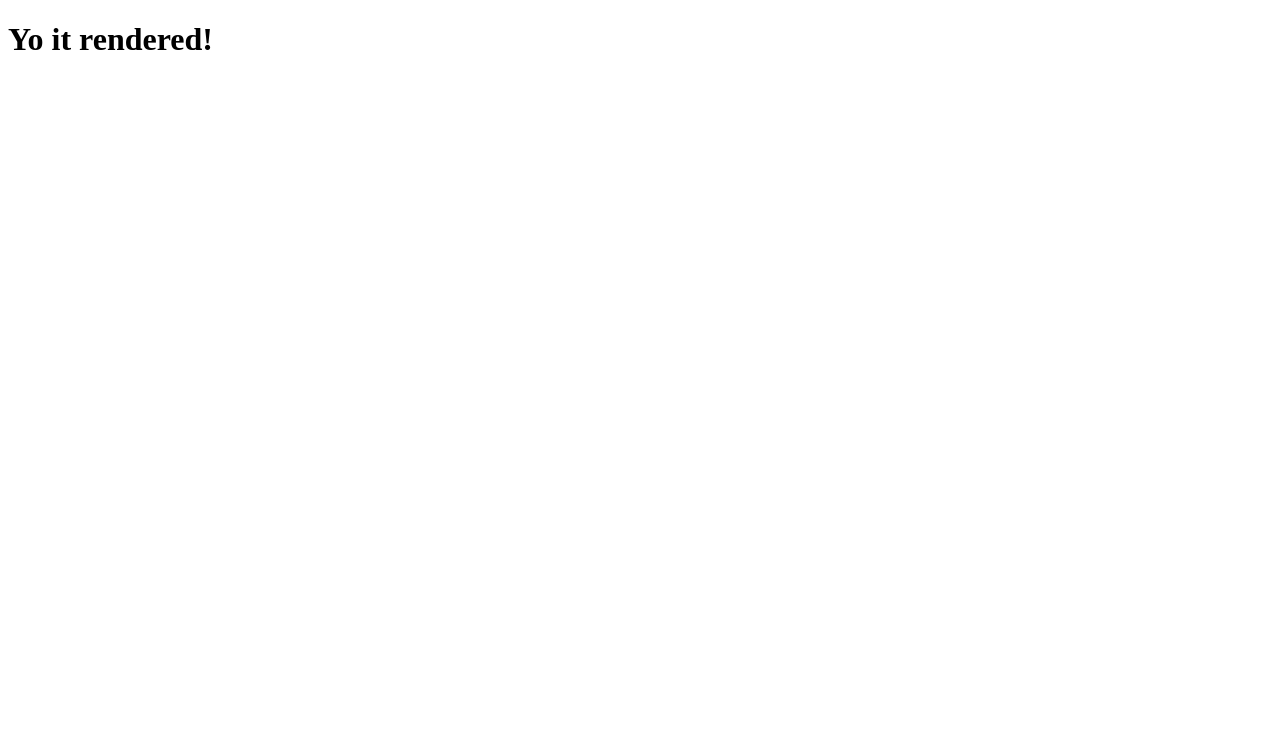
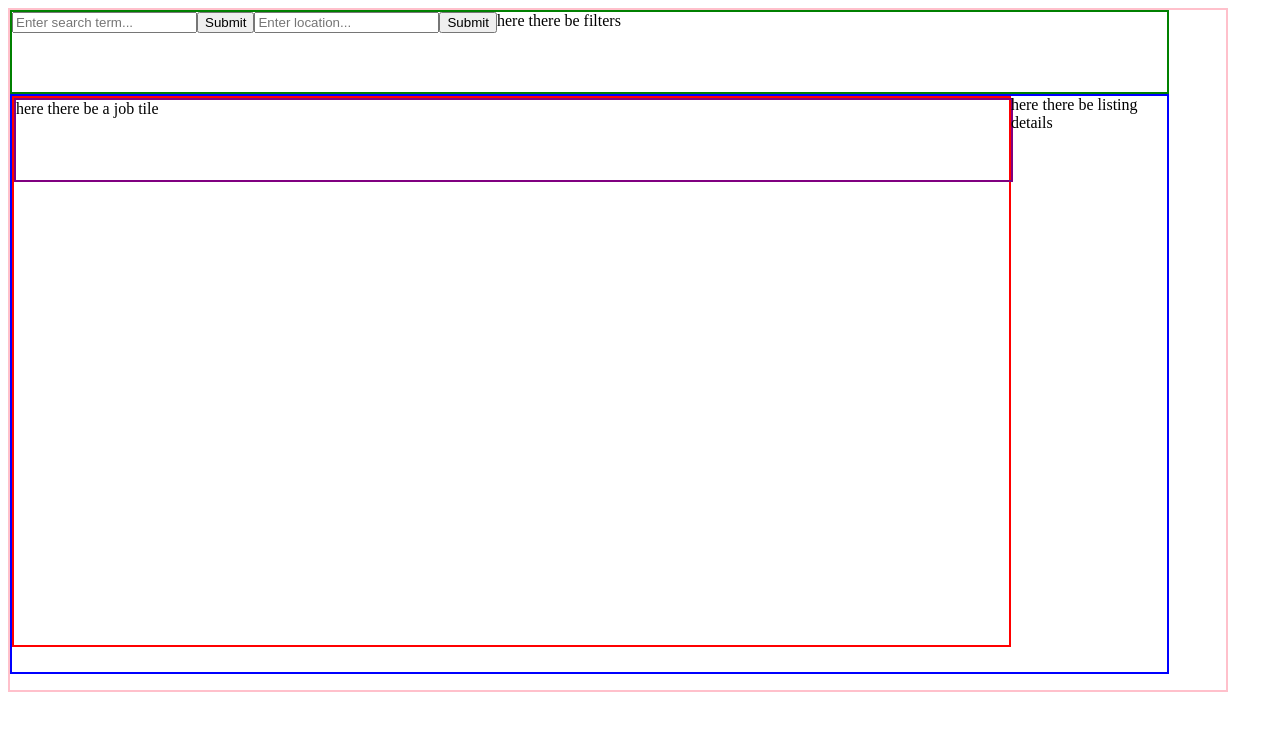
Before and after one commit to kevin-the-engi/JobSite, a React app: page / in a window 1280 px wide. Shown: the top 730 px of the page. Built offline with nearby package versions, Linux system fonts and the light colour scheme; the HTML template or start-up script is replaced by a standard one.

Commit message:
made base components, css, searchbars

```diff
--- a/client/src/components/App.jsx
+++ b/client/src/components/App.jsx
@@ -1,10 +1,18 @@
 import React, { useState, useEffect } from 'react';
+import styled from 'styled-components';
+
+import JobPortal from './JobPortal.jsx';
+
+const AppWrapper = styled.div`
+  margin: auto;
+`;
 
 const App = () => {
   return (
-    <div>
-      <h1>Yo it rendered!</h1>
-    </div>
+    <AppWrapper>
+      <JobPortal />
+      {/* <h1>Yo it rendered!</h1> */}
+    </AppWrapper>
   )
 }
 
--- /dev/null
+++ b/client/src/components/Filters.jsx
@@ -0,0 +1,18 @@
+import React from 'react';
+import styled from 'styled-components';
+
+class Filters extends React.Component{
+  constructor(props) {
+    super(props);
+    this.state = {
+
+    }
+  }
+
+  render() {
+    return <div>here there be filters</div>
+  }
+
+}
+
+export default Filters;
--- /dev/null
+++ b/client/src/components/JobPortal.jsx
@@ -0,0 +1,87 @@
+import React from 'react';
+import styled from 'styled-components';
+
+import NavBar from './NavBar.jsx';
+import SearchBar from './Searchbar.jsx';
+import Location from './Location.jsx';
+import Filters from './Filters.jsx';
+import ListJobResults from './ListJobResults.jsx';
+import ListingDetail from './ListingDetail.jsx';
+
+const PageWrapper = styled.div`
+  width: 95vw;
+  height: 85vh;
+  display: flex;
+  flex-direction: column;
+  align-items: center
+  justify-content: space-around;
+  border: 2px solid pink;
+`;
+
+const SearchWrapper = styled.div`
+  width: 95%;
+  height: 10vh;
+  display: flex;
+  flex-direction: row;
+  align-items: center
+  justify-content: space-around;
+  border: 2px solid green;
+`;
+
+const PortalWrapper = styled.div`
+  width: 95%;
+  height: 72vh;
+  display: flex;
+  flex-direction: row;
+  align-items: center
+  justify-content: space-around;
+  border: 2px solid blue;
+`;
+
+class JobPortal extends React.Component {
+  constructor(props) {
+    super(props);
+    this.state = {
+      search: '',
+      location: '',
+      jobResults: []
+    }
+
+    this.search = this.search.bind(this);
+    this.location = this.location.bind(this);
+  }
+
+  componentDidMount() {
+
+  }
+
+  search(term) {
+
+  }
+
+  location(term) {
+
+  }
+
+  render() {
+    const {search, location, jobResults} = this.state;
+
+    return(
+      <PageWrapper>
+        <NavBar />
+        <SearchWrapper>
+          <SearchBar />
+          <Location />
+          <Filters />
+        </SearchWrapper>
+        <PortalWrapper>
+          <ListJobResults jobResults={jobResults} />
+          <ListingDetail />
+        </PortalWrapper>
+      </PageWrapper>
+    )
+  }
+
+}
+
+export default JobPortal;
--- /dev/null
+++ b/client/src/components/JobResult.jsx
@@ -0,0 +1,17 @@
+import React from 'react';
+import styled from 'styled-components';
+
+
+const JobTile = styled.div`
+  height: 10vh;
+  width: 100%;
+  border: solid 2px purple;
+`;
+
+const JobResult = (props) => {
+
+  return <JobTile>here there be a job tile</JobTile>
+
+}
+
+export default JobResult;
--- /dev/null
+++ b/client/src/components/ListJobResults.jsx
@@ -0,0 +1,24 @@
+import React from 'react';
+import styled from 'styled-components';
+
+import JobResult from './JobResult.jsx';
+
+const ListWrapper = styled.div`
+  width: 95%;
+  height: 95%;
+  display: flex;
+  flex-direction: column;
+  align-items: center
+  justify-content: space-around;
+  border: 2px solid red;
+`;
+
+const ListJobResults = ({jobResults}) => {
+  return(
+    <ListWrapper>
+      <JobResult />
+    </ListWrapper>
+  )
+}
+
+export default ListJobResults;
--- /dev/null
+++ b/client/src/components/ListingDetail.jsx
@@ -0,0 +1,8 @@
+import React from 'react';
+import styled from 'styled-components';
+
+const ListingDetail = (props) =>(
+  <div>here there be listing details</div>
+)
+
+export default ListingDetail;
--- /dev/null
+++ b/client/src/components/Location.jsx
@@ -0,0 +1,47 @@
+import React from 'react';
+
+class Location extends React.Component {
+  constructor(props) {
+    super(props);
+
+    this.state = {
+      location: ''
+    }
+
+    this.handleChange = this.handleChange.bind(this);
+    this.handleSubmit = this.handleSubmit.bind(this);
+  }
+
+  handleChange(event) {
+    let field = event.target.name;
+    let value = event.target.value;
+
+    this.setState({
+      [field]: value
+    })
+  }
+
+  handleSubmit(event) {
+    event.preventDefault();
+
+  }
+
+  render() {
+    const {location} = this.state;
+
+    return(
+      <form id="location" onSubmit={this.handleSubmit}>
+        <input
+          onChange={this.handleChange}
+          type="text"
+          name="location"
+          value={location}
+          placeholder="Enter location...">
+        </input>
+        <input type="submit" value="Submit"></input>
+      </form>
+    )
+  }
+}
+
+export default Location;
--- /dev/null
+++ b/client/src/components/NavBar.jsx
@@ -0,0 +1,9 @@
+import React from 'react';
+
+const NavBar = (props) => {
+  return(
+    <div></div>
+  )
+}
+
+export default NavBar;
--- /dev/null
+++ b/client/src/components/Searchbar.jsx
@@ -0,0 +1,48 @@
+import React from 'react';
+
+class SearchBar extends React.Component {
+  constructor(props) {
+    super(props);
+
+    this.state = {
+      search: ''
+    }
+
+    this.handleChange = this.handleChange.bind(this);
+    this.handleSubmit = this.handleSubmit.bind(this);
+  }
+
+  handleChange(event) {
+    let field = event.target.name;
+    let value = event.target.value;
+
+    this.setState({
+      [field]: value
+    })
+  }
+
+  handleSubmit(event) {
+    event.preventDefault();
+
+
+  }
+
+  render() {
+    const {search} = this.state;
+
+    return(
+      <form id="search" onSubmit={this.handleSubmit}>
+        <input
+          onChange={this.handleChange}
+          type="text"
+          name="search"
+          value={search}
+          placeholder="Enter search term...">
+        </input>
+        <input type="submit" value="Submit"></input>
+      </form>
+    )
+  }
+}
+
+export default SearchBar;
```
Also changed, not shown: 2 other files (tests, documents, lock files or other folders).
